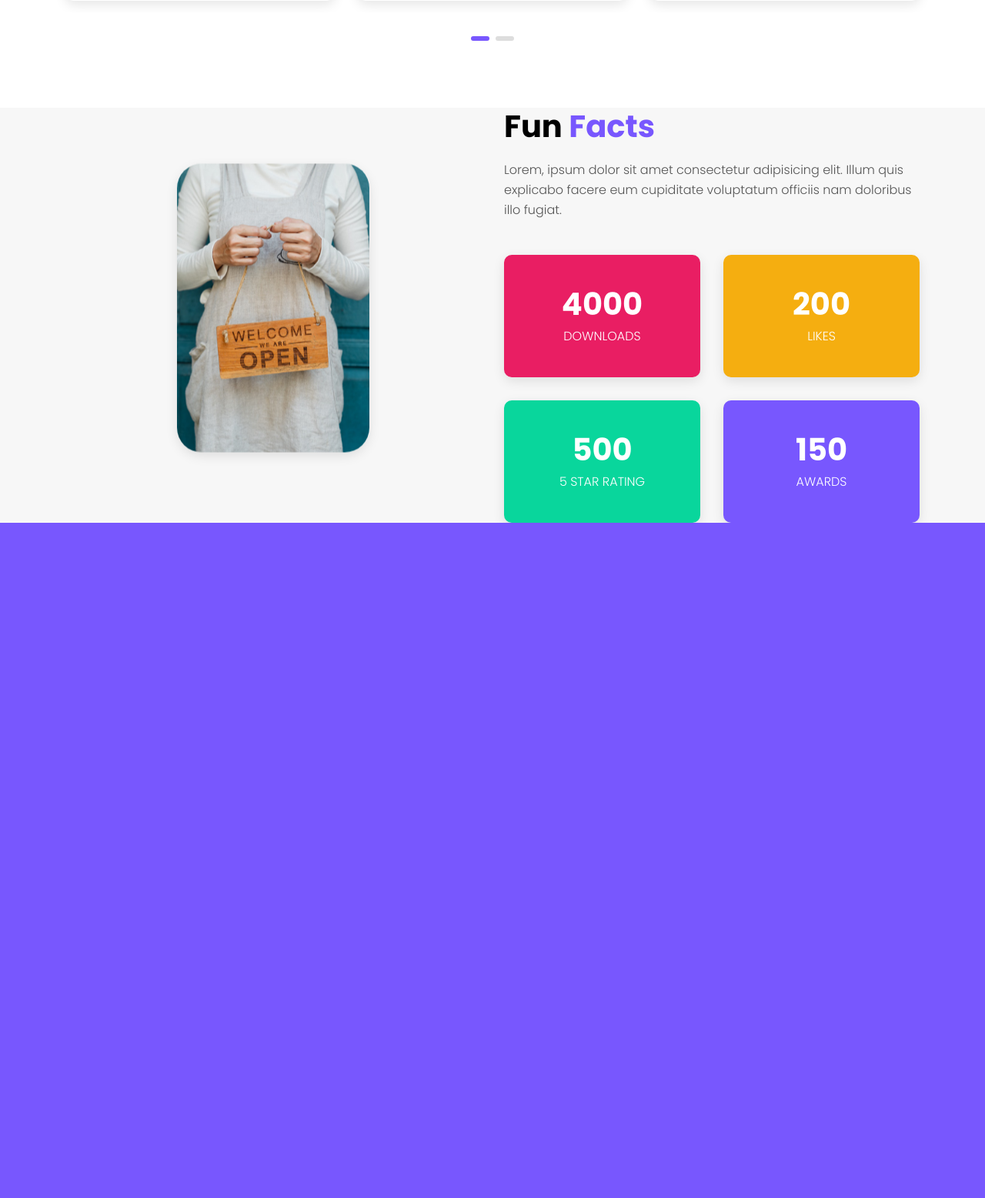
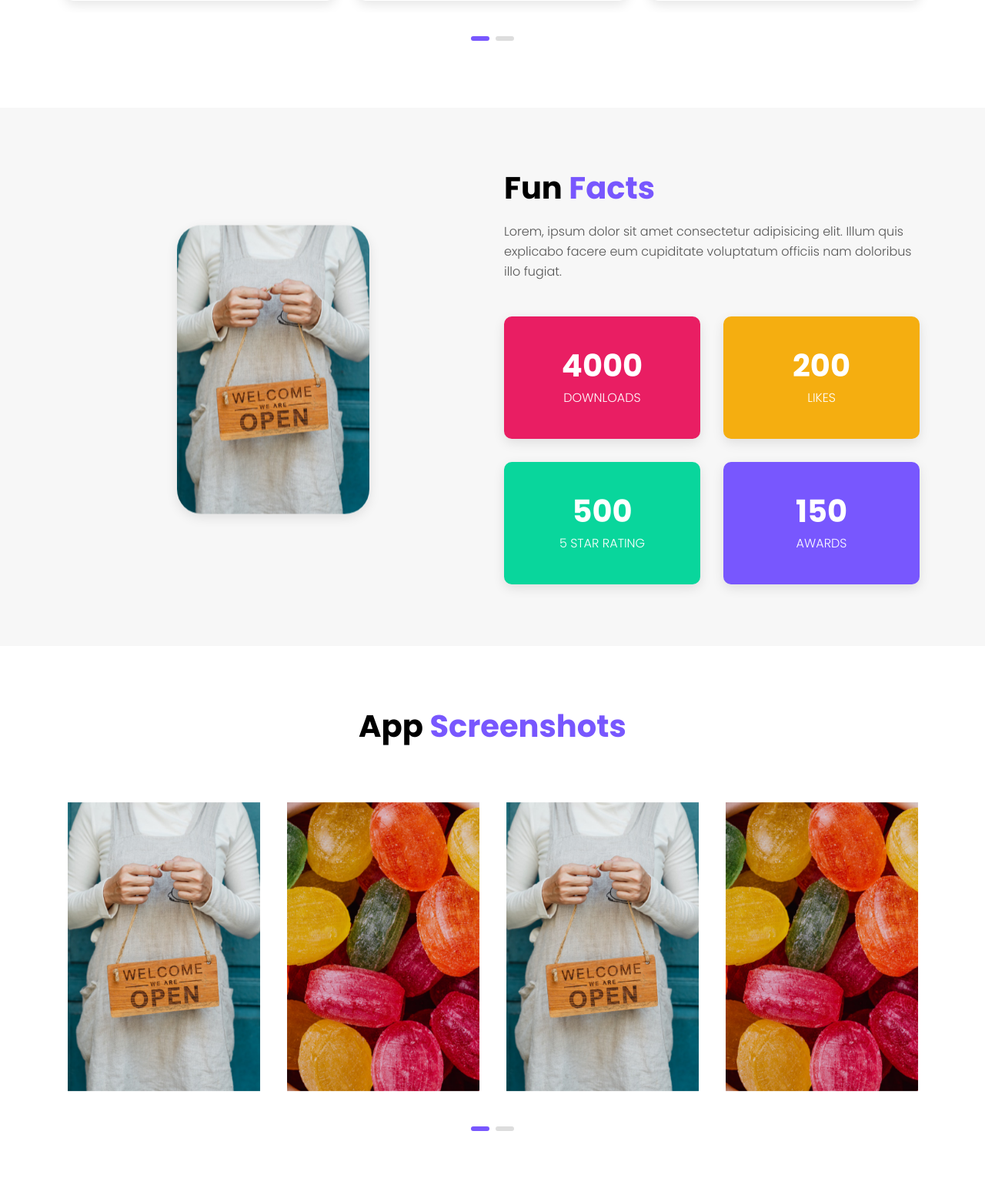
Before and after one commit to masrufjaman/central-shop, a Django app: page / in a window 1280 px wide. Shown: the part 1265-2821 px from the top of the page at 77% size. Before the commit the page ends 1944 px from the top, so only its background shows below. Run offline with Django 3.2, Linux system fonts and the light colour scheme; style sheets or scripts are compiled from the project's sources; some libraries are stand-ins or nearby versions.

Commit message:
screenshots section

```diff
--- a/home/static/home/js/main.js
+++ b/home/static/home/js/main.js
@@ -42,4 +42,23 @@ $(document).ready(function () {
             }
         }
     });
+
+    // !Screenshots Carousel
+    $('.screenshots-carousel').owlCarousel({
+        loop: true,
+        margin: 0,
+        autoplay: true,
+        responsiveClass: true,
+        responsive: {
+            0: {
+                items: 1,
+            },
+            600: {
+                items: 2,
+            },
+            1000: {
+                items: 4,
+            }
+        }
+    });
 });
--- a/home/static/home/styles/home.css
+++ b/home/static/home/styles/home.css
@@ -330,4 +330,15 @@
 .fun-fact-item.style-4 {
   background-color: #7857fe;
 }
+
+.screenshot-item {
+  margin: 15px;
+}
+
+.screenshot-item img {
+  width: 100%;
+  max-width: 250px;
+  display: block;
+  margin: auto;
+}
 /*# sourceMappingURL=home.css.map */
--- a/home/static/home/styles/home.scss
+++ b/home/static/home/styles/home.scss
@@ -277,3 +277,14 @@
 .fun-fact-item.style-4 {
   background-color: $main-color;
 }
+
+// !App Screenshots Section
+.screenshot-item {
+  margin: 15px;
+}
+.screenshot-item img {
+  width: 100%;
+  max-width: 250px;
+  display: block;
+  margin: auto;
+}
--- a/home/templates/home/base.html
+++ b/home/templates/home/base.html
@@ -79,6 +79,10 @@
     {% block fun %} {% endblock fun %}
     <!-- !Fun Facts Section End -->
 
+    <!-- !App Screenshots Section Start -->
+    {% block screenshots %} {% endblock screenshots %}
+    <!-- !App Screenshots Section End -->
+
     <!-- !JS Links Start -->
     <!-- jquery js -->
     <script src="{% static 'home/js/jquery.min.js' %}"></script>
--- a/home/templates/home/home.html
+++ b/home/templates/home/home.html
@@ -106,7 +106,7 @@
 
 <!-- !Fun Facts Section Start -->
 {% block fun %}
-<section class="fun-facts">
+<section class="fun-facts section-padding">
   <div class="container">
     <div class="row">
       <div
@@ -164,3 +164,38 @@
 </section>
 {% endblock fun %}
 <!-- !Fun Facts Section End -->
+
+<!-- !App Screenshots Section Start -->
+{% block screenshots %}
+<section class="app-screenshots section-padding">
+  <div class="container">
+    <div class="row justify-content-center">
+      <div class="col-lg-8">
+        <div class="section-title">
+          <h2>app <span>screenshots</span></h2>
+        </div>
+      </div>
+    </div>
+    <div class="row">
+      <div class="owl-carousel screenshots-carousel">
+        <div class="screenshot-item">
+          <img src="{% static 'home/images/hero.jpg' %}" alt="screentshot" />
+        </div>
+        <div class="screenshot-item">
+          <img src="{% static 'home/images/heroa.jpg' %}" alt="screentshot" />
+        </div>
+        <div class="screenshot-item">
+          <img src="{% static 'home/images/hero.jpg' %}" alt="screentshot" />
+        </div>
+        <div class="screenshot-item">
+          <img src="{% static 'home/images/heroa.jpg' %}" alt="screentshot" />
+        </div>
+        <div class="screenshot-item">
+          <img src="{% static 'home/images/hero.jpg' %}" alt="screentshot" />
+        </div>
+      </div>
+    </div>
+  </div>
+</section>
+{% endblock screenshots %}
+<!-- !App Screenshots Section End -->
```
Also changed, not shown: 1 other file.
